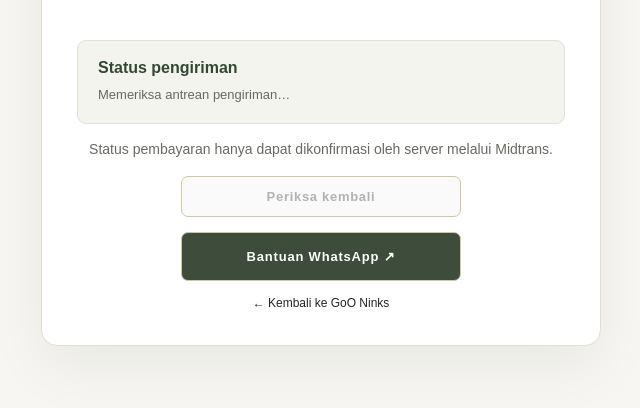
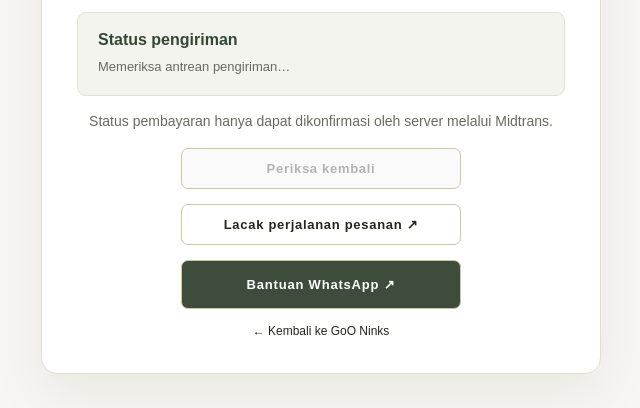
Before and after one commit to mejaviskinc/GoO-ninks, a plain HTML site: page payment-status.html in a window 1280 px wide. Shown: the part 392-800 px from the top of the page, without its empty margins (319-959 px from the left). Drawn offline with Linux system fonts and the light colour scheme.

Commit message:
feat(tracking): connect order status to secure tracking and deploy public tracking assets

```diff
--- a/payment-status.html
+++ b/payment-status.html
@@ -13,6 +13,7 @@
 <section class="gn-shipping-status" aria-labelledby="shippingStatusHeading"><h2 id="shippingStatusHeading">Status pengiriman</h2><p id="shippingStatusText" role="status">Memeriksa antrean pengiriman…</p></section>
 <p>Status pembayaran hanya dapat dikonfirmasi oleh server melalui Midtrans.</p>
 <button id="checkPaymentAgain" type="button" class="outline-btn">Periksa kembali</button>
+<a id="goTrackOrder" class="outline-btn" href="/tracking.html">Lacak perjalanan pesanan ↗</a>
 <a class="primary-btn" href="https://wa.me/6285740393953" target="_blank" rel="noopener noreferrer">Bantuan WhatsApp ↗</a>
 <a href="/" class="gn-status-home">← Kembali ke GoO Ninks</a></section></main>
 <style>
```
